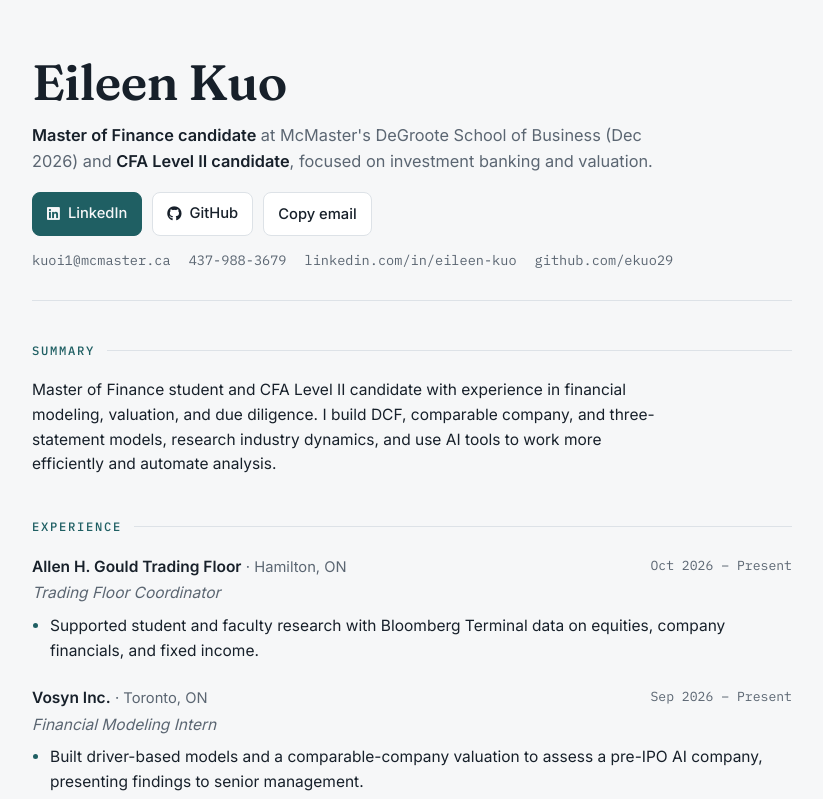
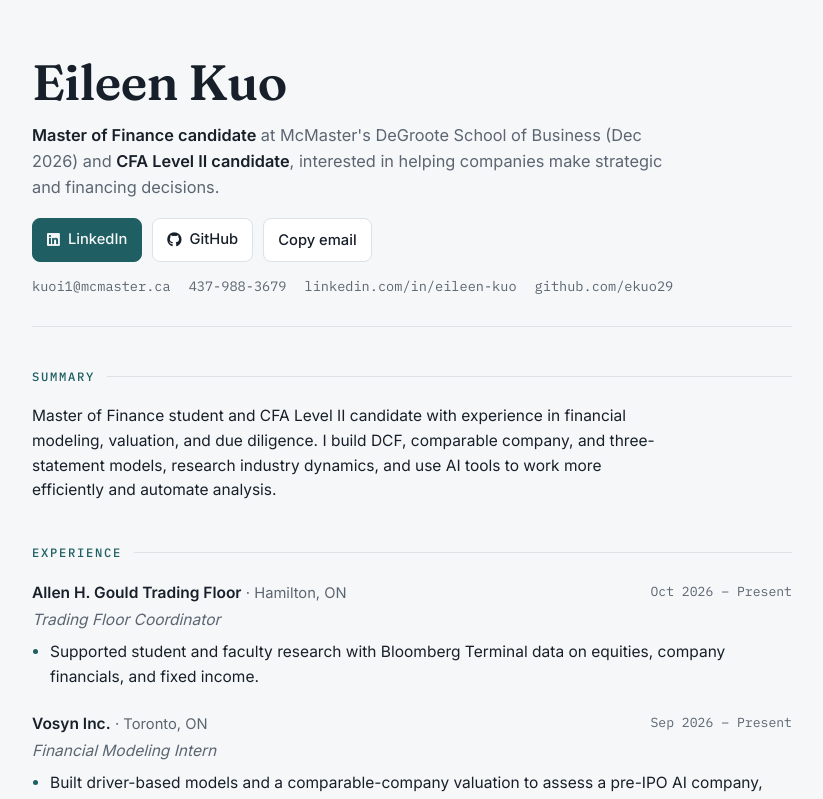
Before and after one commit to ekuo29/ekuo29.github.io, a plain HTML site: page index.html in a window 1280 px wide. Shown: the top 799 px of the page, without its empty margins (228-1051 px from the left). Drawn offline with Linux system fonts and the light colour scheme.

Commit message:
Add files via upload

```diff
--- a/index.html
+++ b/index.html
@@ -97,7 +97,7 @@ footer{color:var(--muted); font-size:.82rem; border-top:1px solid var(--line); p
 <div class="wrap">
   <header>
     <h1>Eileen Kuo</h1>
-    <p class="role"><strong>Master of Finance candidate</strong> at McMaster's DeGroote School of Business (Dec 2026) and <strong>CFA Level II candidate</strong>, focused on investment banking and valuation.</p>
+    <p class="role"><strong>Master of Finance candidate</strong> at McMaster's DeGroote School of Business (Dec 2026) and <strong>CFA Level II candidate</strong>, interested in helping companies make strategic and financing decisions.</p>
     <div class="links">
       <a class="btn primary" href="https://www.linkedin.com/in/eileen-kuo" target="_blank" rel="noopener"><i class="fa-brands fa-linkedin" aria-hidden="true"></i> LinkedIn</a>
       <a class="btn" href="https://github.com/ekuo29" target="_blank" rel="noopener"><i class="fa-brands fa-github" aria-hidden="true"></i> GitHub</a>
```
